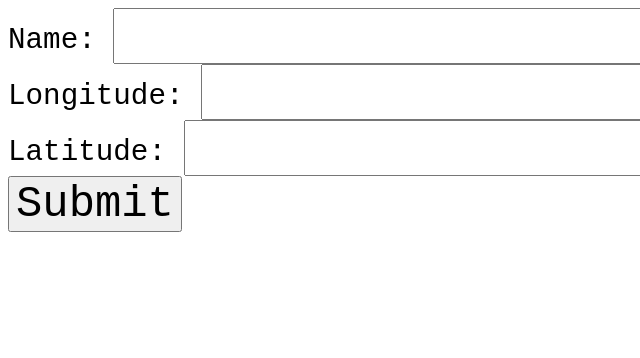
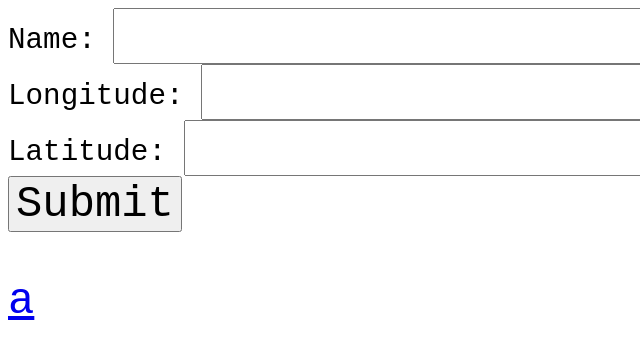
Before and after one commit to tumbleweedmaps/widgets, a website: page index.html in a window 1280 px wide. Shown: the full height of the page, 0-640 px from the left. Drawn offline with Linux system fonts and the light colour scheme.

Commit message:
better path

```diff
--- a/index.html
+++ b/index.html
@@ -48,6 +48,6 @@ Latitude: <input type="text" id="inputLatitude"><br>
     document.getElementById('outputScreen').innerHTML = output;
   });
 </script>
-<a href="./html_widgets/widgets_maine/widget_maine_0001.html"></a>
+<a href="./html_widgets/widgets_maine/widget_maine_0001.html">a</a>
 </body>
 </html>
```
